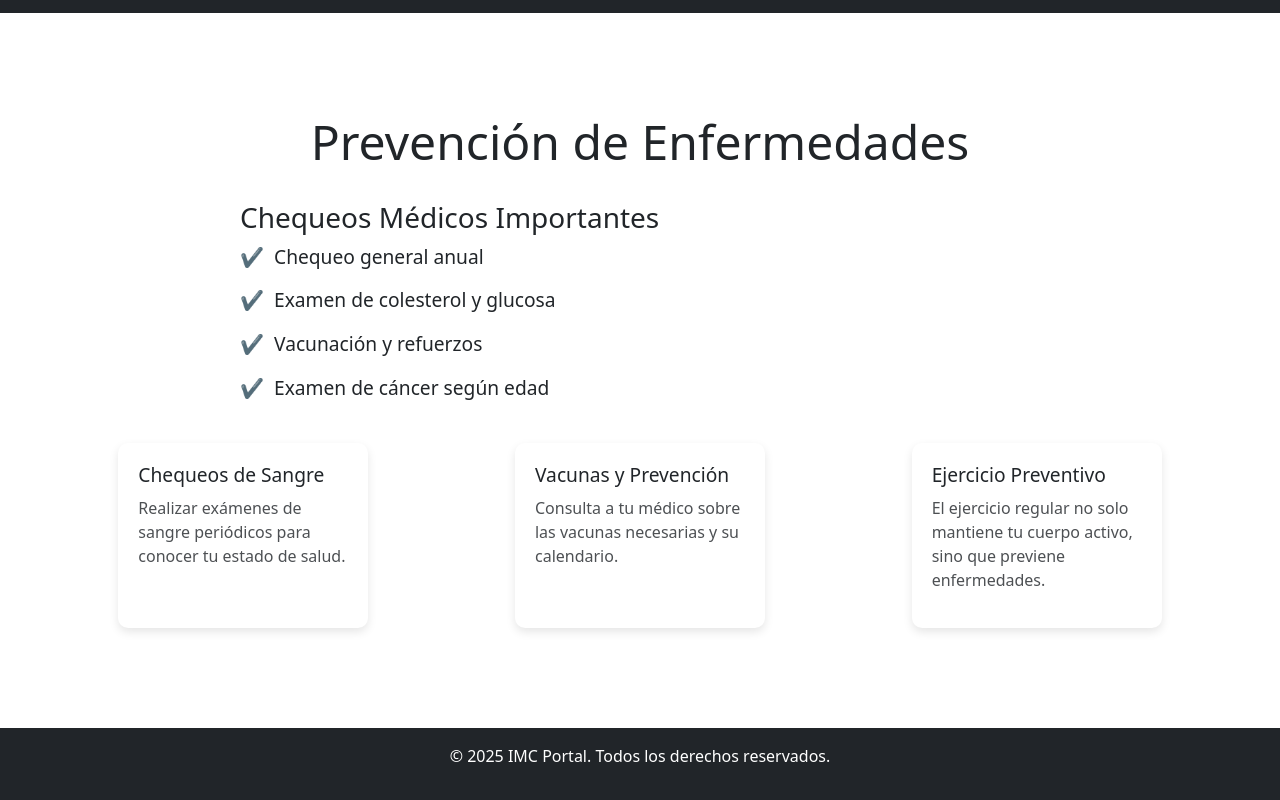
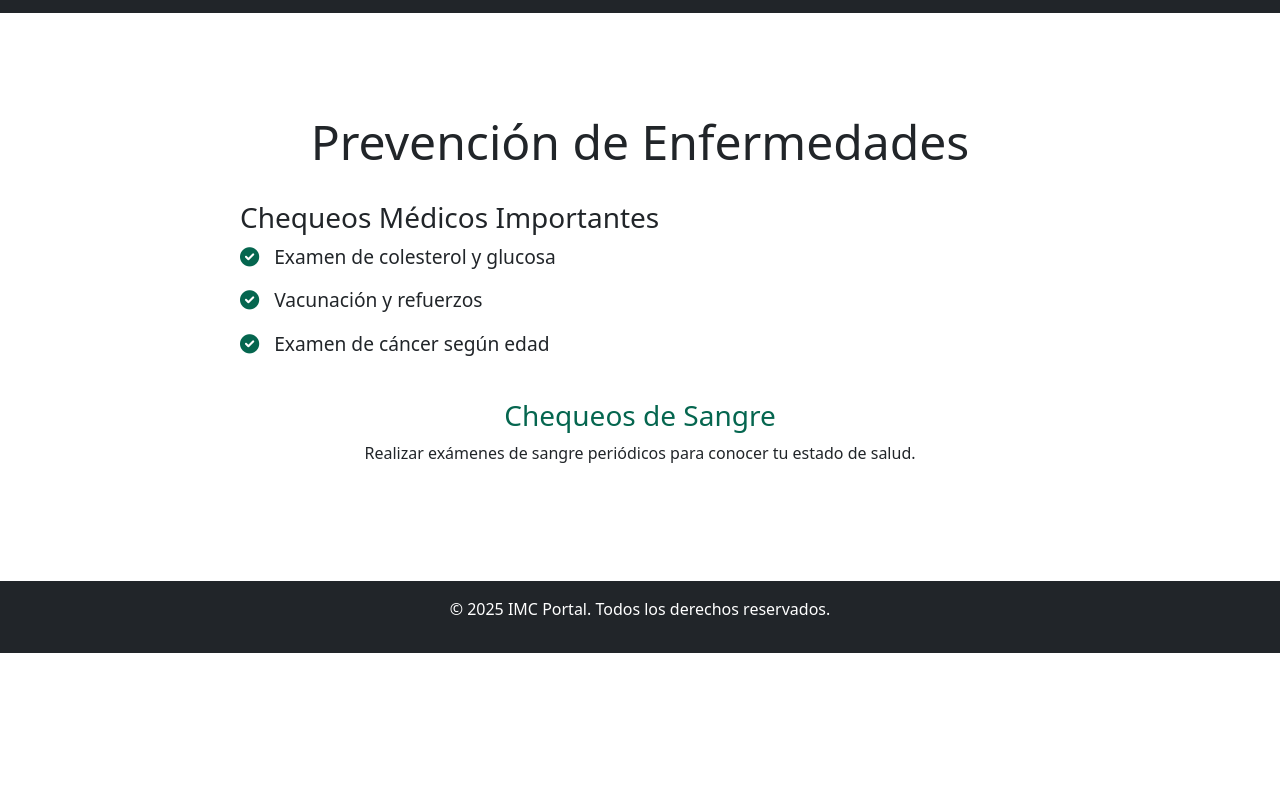
Before and after one commit to johaco/Tu-Bienestar---App, a React (Vite) app: page / in a window 1280 px wide. Shown: the part 3767-4567 px from the top of the page. After the commit the page ends 4420 px from the top, so only its background shows below. Built offline with nearby package versions, Linux system fonts and the light colour scheme.

Commit message:
section prevension de enfermedades terminada

```diff
--- a/src/main.jsx
+++ b/src/main.jsx
@@ -2,7 +2,9 @@ import React from "react";
 import ReactDOM from "react-dom/client";
 import { BrowserRouter } from "react-router-dom";
 import App from "./App";
-import "bootstrap/dist/css/bootstrap.min.css";
+
+import 'bootstrap/dist/css/bootstrap.min.css';
+import 'bootstrap/dist/js/bootstrap.bundle.min.js';
 import "./styles/index.css";
 
 ReactDOM.createRoot(document.getElementById("root")).render(
--- a/src/pages/Home.jsx
+++ b/src/pages/Home.jsx
@@ -43,7 +43,7 @@ const Home = () => {
           </div>
         </section>
 
-        {/* Dieta Balanceada Section */}
+        {/* Section: Dieta Balanceada  */}
         <section className="home-section section-dieta section-standard bg-dark text-white">
           <div className="dieta-container section-content">
             <div className="dieta-image">
@@ -85,7 +85,7 @@ const Home = () => {
         </section>
 
 
-        {/* Ejercicio y Actividad Física Section */}
+        {/* Section: Ejercicio y Actividad Física */}
         <section className="home-section section-standard">
           <div className='section-content'>
             <h2 className='text-dark general-title'>Ejercicio y Actividad Física</h2>
@@ -115,7 +115,7 @@ const Home = () => {
           </div>
         </section>
 
-        {/* Control del Estrés Section */}
+        {/* Section: Control del Estrés */}
         <section className="control-estres section-standard bg-dark text-white">
           <div className="section-content">
             {/* Título Principal */}
@@ -165,35 +165,40 @@ const Home = () => {
         </section>
 
 
-        {/* Prevención de Enfermedades Section */}
+        {/* Section: Prevención de Enfermedades Section */}
         <section className="prevencion-enfermedades section-standard">
           <div className='section-content'>
             <h2 className='text-dark general-title'>Prevención de Enfermedades</h2>
             <div className="checklist">
               <h3>Chequeos Médicos Importantes</h3>
               <ul>
-                <li>Chequeo general anual</li>
-                <li>Examen de colesterol y glucosa</li>
-                <li>Vacunación y refuerzos</li>
-                <li>Examen de cáncer según edad</li>
+                <li><i className="fas fa-check-circle icon-check" ></i> Examen de colesterol y glucosa</li>
+                <li><i className="fas fa-check-circle icon-check" ></i> Vacunación y refuerzos</li>
+                <li><i className="fas fa-check-circle icon-check" ></i> Examen de cáncer según edad</li>
               </ul>
             </div>
             <div className="info-container">
-              <div className="info-item">
-                <h4>Chequeos de Sangre</h4>
-                <p>Realizar exámenes de sangre periódicos para conocer tu estado de salud.</p>
-              </div>
-              <div className="info-item">
-                <h4>Vacunas y Prevención</h4>
-                <p>Consulta a tu médico sobre las vacunas necesarias y su calendario.</p>
-              </div>
-              <div className="info-item">
-                <h4>Ejercicio Preventivo</h4>
-                <p>El ejercicio regular no solo mantiene tu cuerpo activo, sino que previene enfermedades.</p>
+              <div id="carouselExampleSlidesOnly" className="carousel slide" data-bs-ride="carousel" data-bs-interval="4000">
+                <div className="carousel-inner">
+                  <div className="carousel-item active">
+                    <h3>Chequeos de Sangre</h3>
+                    <p>Realizar exámenes de sangre periódicos para conocer tu estado de salud.</p>
+                  </div>
+                  <div className="carousel-item">
+                    <h3>Vacunas y Prevención</h3>
+                    <p>Consulta a tu médico sobre las vacunas necesarias y su calendario.</p>
+                  </div>
+                  <div className="carousel-item">
+                    <h3>Ejercicio Preventivo</h3>
+                    <p>El ejercicio regular no solo mantiene tu cuerpo activo, sino que previene enfermedades.</p>
+                  </div>
+                </div>
               </div>
             </div>
           </div>
         </section>
+
+
       </main>
     </>
   );
--- a/src/styles/Home.css
+++ b/src/styles/Home.css
@@ -99,7 +99,7 @@ body {
 }
 
 /* ---------------------------------------------------------------
-   3. Section salud
+   3. Section: salud
 --------------------------------------------------------------- */
 
 .health-content {
@@ -146,7 +146,7 @@ body {
 }
 
 /* ---------------------------------------------------------------
-   4. Dieta balanceada
+   4. Section: Dieta balanceada
 --------------------------------------------------------------- */
 
 .dieta-container {
@@ -187,7 +187,7 @@ body {
 }
 
 /* ---------------------------------------------------------------
-   5. Section Ejercicio y actividad física
+   5. Section: Ejercicio y actividad física
 --------------------------------------------------------------- */
 
 
@@ -228,7 +228,7 @@ body {
   color: #333;
 }
 /* ---------------------------------------------------------------
-   6. Section Control del Estrés
+   6. Section: Control del Estrés
 --------------------------------------------------------------- */
 .control-estres {
   padding: 40px;
@@ -274,7 +274,7 @@ body {
 
 
 /* ---------------------------------------------------------------
-   7. Prevención de Enfermedades
+   7. Section: Prevención de Enfermedades
 --------------------------------------------------------------- */
 .prevencion-enfermedades {
   padding: 40px;
@@ -300,9 +300,8 @@ body {
   margin-bottom: 15px;
 }
 
-.prevencion-enfermedades .checklist ul li::before {
-  content: "✔";
-  color: #28a745;
+.prevencion-enfermedades .icon-check{
+  color: #05664f;
   margin-right: 10px;
 }
 
@@ -314,24 +313,16 @@ body {
   margin-top: 40px;
 }
 
-.prevencion-enfermedades .info-item {
-  background-color: #ffffff;
-  border-radius: 10px;
-  padding: 20px;
-  width: 250px;
-  box-shadow: 0 4px 10px rgba(0, 0, 0, 0.1);
-  text-align: left;
-}
 
-.prevencion-enfermedades .info-item h4 {
-  font-size: 1.2rem;
-  margin-bottom: 10px;
+.prevencion-enfermedades .info-container h3 {
+  color: #05664f;
 }
 
 .prevencion-enfermedades .info-item p {
   font-size: 1rem;
   opacity: 0.8;
 }
+
 
 /* ---------------------------------------------------------------
    8. Animaciones
```
